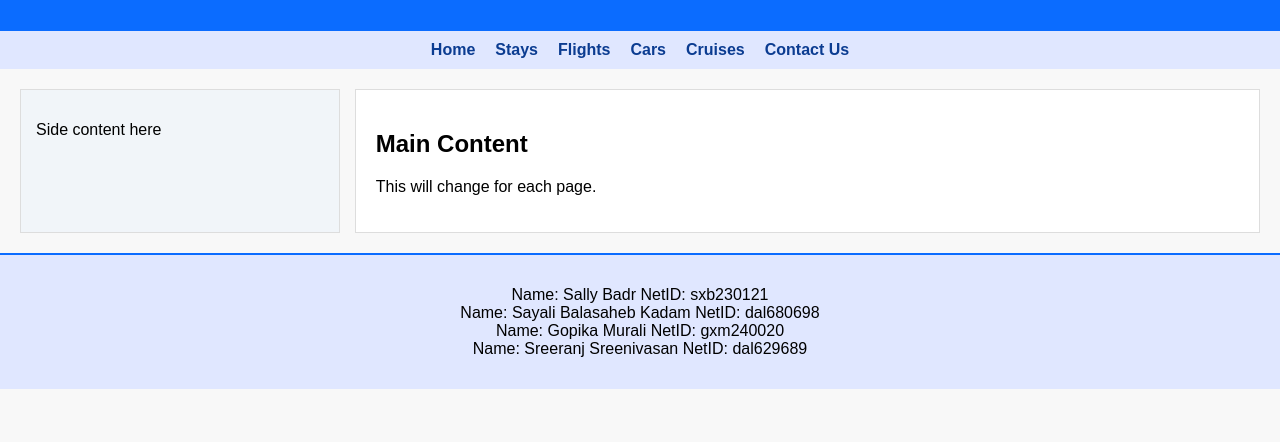
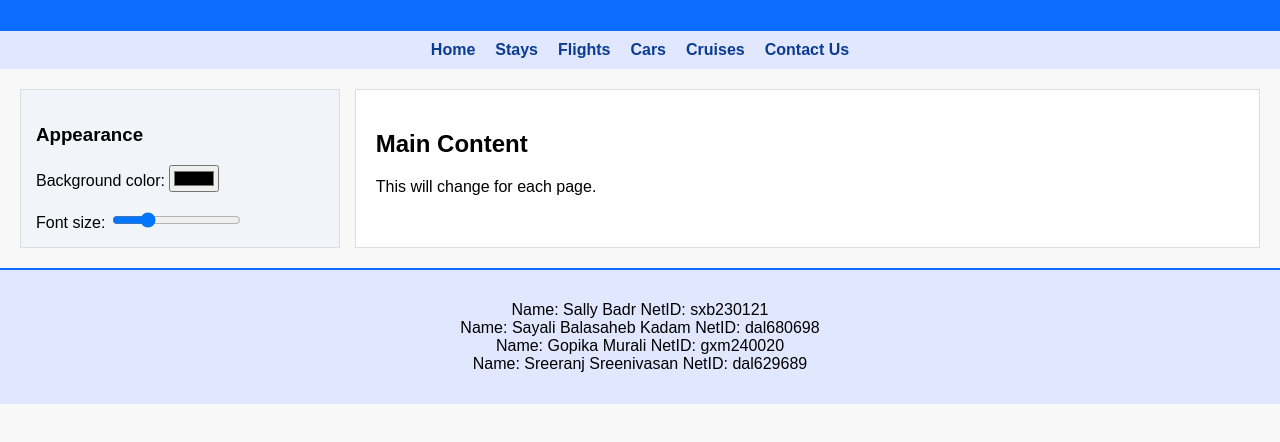
Before and after one commit to salyoka1/Web-Programming-HW2, a plain HTML site: page Index.html in a window 1280 px wide. Shown: the part 128-570 px from the top of the page. Drawn offline with Linux system fonts and the light colour scheme.

Commit message:
Update Index.html

```diff
--- a/Index.html
+++ b/Index.html
@@ -1,11 +1,12 @@
 <html>
     <head>
         <link rel="stylesheet" href="mystyle.css">
-        <script type="text/JavaScript" src="Java.js" defer></script>
+<script type="text/JavaScript" src="Java.js" defer></script>
     </head>
     <body>
      <div class="header">
-    <h1>Travel Deals</h1>
+<p class="clock" id="date-time"></p>
+    <h1 class="tittle">Travel Deals</h1>
   </div>
 
  <div class="nav">
@@ -18,7 +19,16 @@
   </div>
   <div class="main">
     <div class="side">
-      <p>Side content here</p>
+       <h3>Appearance</h3>
+
+    <label>Background color:
+      <input type="color" id="bgColorControl">
+    </label>
+    <br><br>
+
+    <label>Font size:
+      <input type="range" id="fontSizeControl" min="12" max="28" value="16">
+    </label>
     </div>
     <div class="section">
       <h2>Main Content</h2>
```
